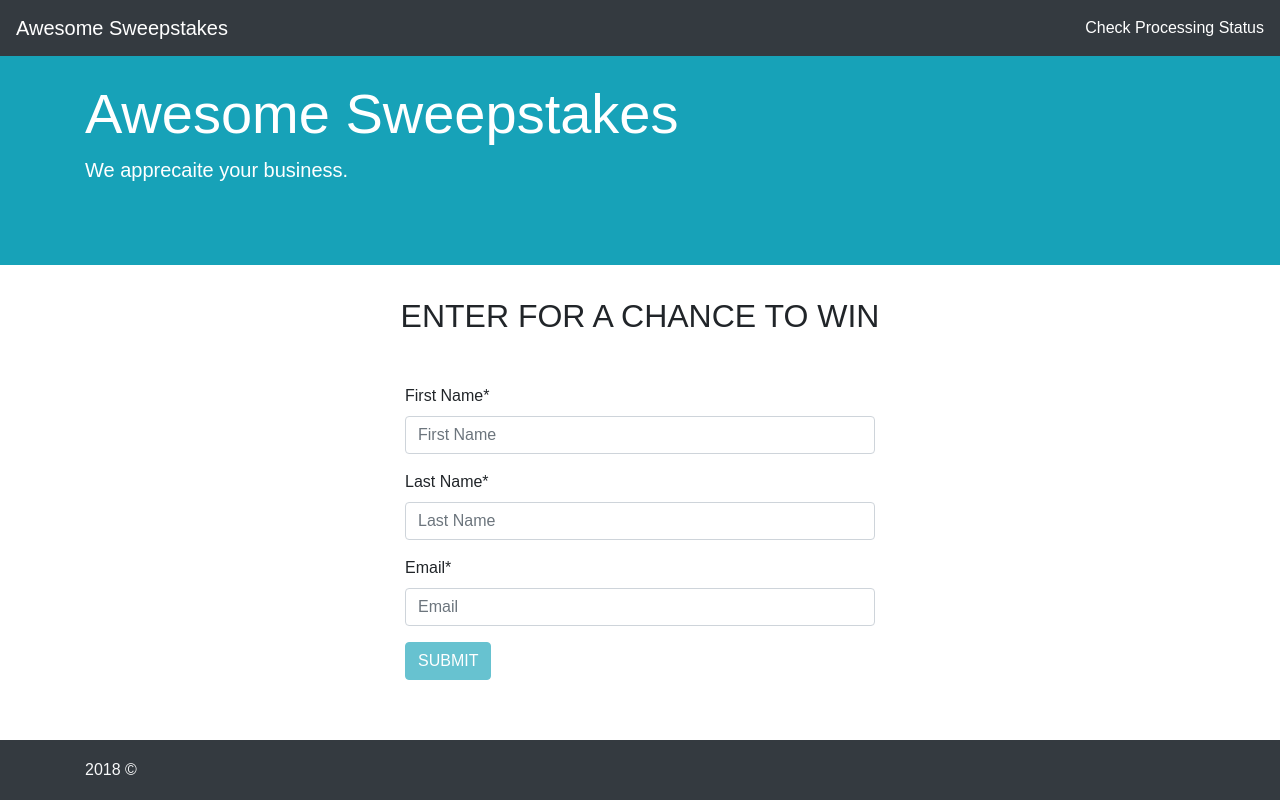
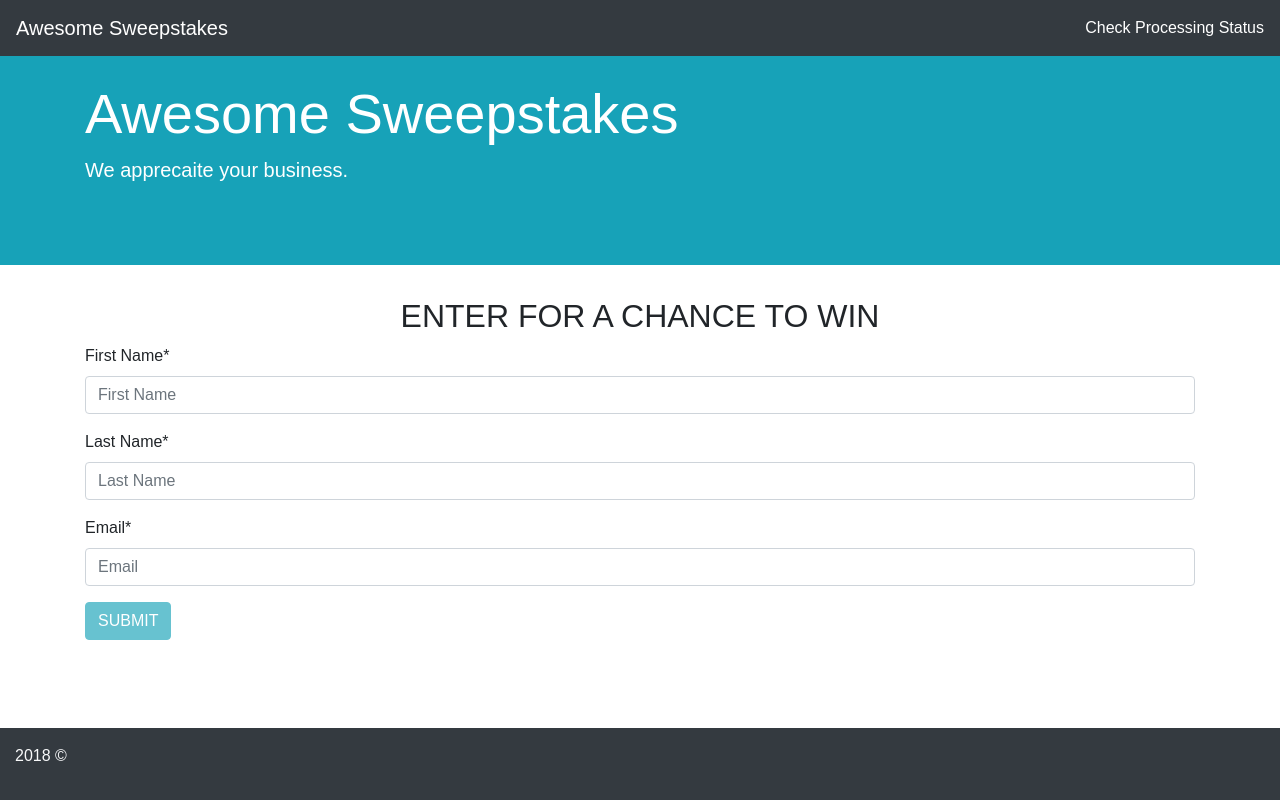
Before and after one commit to JuliaLid/awesome-sweeps, a React (Create React App) app: page / in a window 1280 px wide. Built offline with nearby package versions, Linux system fonts and the light colour scheme.

Commit message:
Updated footer styling with flexbox

```diff
--- a/public/assets/css/style.css
+++ b/public/assets/css/style.css
@@ -1,14 +1,7 @@
-/* html {
-  position: relative;
-  min-height: 100%;
-}
-body {
-  margin-bottom: 40px; /* Margin bottom by footer height */
-/* } */
-body,
-wrapper {
+body, wrapper {
   min-height: 100vh;
 }
+
 .flex-fill {
   flex: 1 1 auto;
 }
--- a/src/components/Landmarks/Footer/Footer.css
+++ /dev/null
@@ -1,12 +0,0 @@
-.footer {
-  position: absolute;
-  bottom: 0;
-  width: 100%;
-  height: 60px;
-  line-height: 60px;
-  background-color: #f5f5f5;
-}
-
-.footer p {
-  margin-bottom: 0;
-}
--- a/src/components/Landmarks/Footer/Footer.js
+++ b/src/components/Landmarks/Footer/Footer.js
@@ -1,15 +1,8 @@
 import React from "react";
-import "./Footer.css";
 
 const Footer = () => (
-  <footer>
-    <div className="footer bg-dark">
-      <div className="container">
-        <span>
-          <p className="text-light">2018 &copy;</p>
-        </span>
-      </div>
-    </div>
+  <footer className="container-fluid w-100 bg-dark text-light py-3">
+    <p className="text-light">2018 &copy;</p>
   </footer>
 );
 
--- a/src/components/OrderStatusLookup.js
+++ b/src/components/OrderStatusLookup.js
@@ -33,9 +33,10 @@ export default class OrderStatusLookup extends Component {
 
     return (
       <div>
+         <wrapper className="d-flex flex-column">
         <Navbar />
         <Jumbotron />
-        <section>
+        <main className="flex-fill">
           <h2 className="text-center">LOOK UP SUBMISSION STATUS</h2>
           <div className="container">
             {orderStatus ? (
@@ -63,8 +64,9 @@ export default class OrderStatusLookup extends Component {
               </form>
             )}
           </div>
-        </section>
+        </main>
         <Footer />
+        </wrapper>
       </div>
     );
   }
--- a/src/components/Registration.js
+++ b/src/components/Registration.js
@@ -97,9 +97,10 @@ export default class Registration extends Component {
   render() {
     return (
       <div>
+        <wrapper className="d-flex flex-column">
         <Navbar />
         <Jumbotron />
-        <section>
+        <main className="flex-fill">
           <h2 className="text-center">ENTER FOR A CHANCE TO WIN</h2>
           <div className="container">
             <div className="error">
@@ -149,8 +150,9 @@ export default class Registration extends Component {
               </div>
             </form>
           </div>
-        </section>
+        </main>
         <Footer />
+        </wrapper>
       </div>
     );
   }
--- a/src/components/ThankYou.js
+++ b/src/components/ThankYou.js
@@ -29,16 +29,20 @@ export default class ThankYou extends Component {
   render() {
     return (
       <div>
+        <wrapper className="d-flex flex-column">
           <Navbar />
           <Jumbotron />
-        <section>
-          <h2 className="text-center">THANKS FOR ENTERING THE AWESOME SWEEPSTAKES.</h2>
+          <main className="flex-fill">
+            <h2 className="text-center">
+              THANKS FOR ENTERING THE AWESOME SWEEPSTAKES.
+            </h2>
             <div className="container text-center">
               <p>Your submission was received on {this.state.createdAt}.</p>
               <p>Your tracking number is {this.state.submissionId}</p>
             </div>
-        </section>
+          </main>
           <Footer />
+        </wrapper>
       </div>
     );
   }
```
Lines whose indentation alone changed are shown as unchanged.
